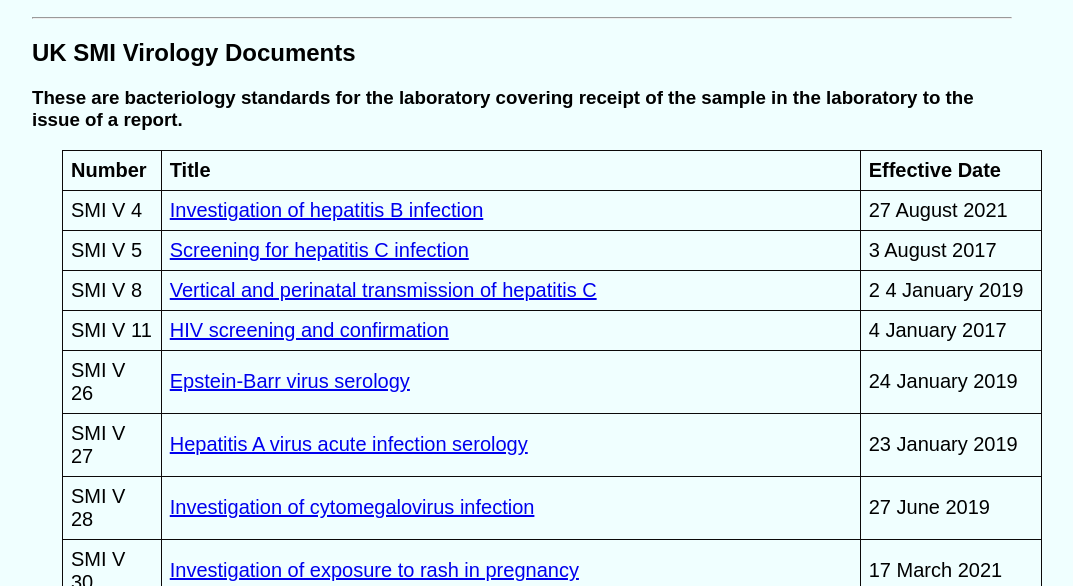
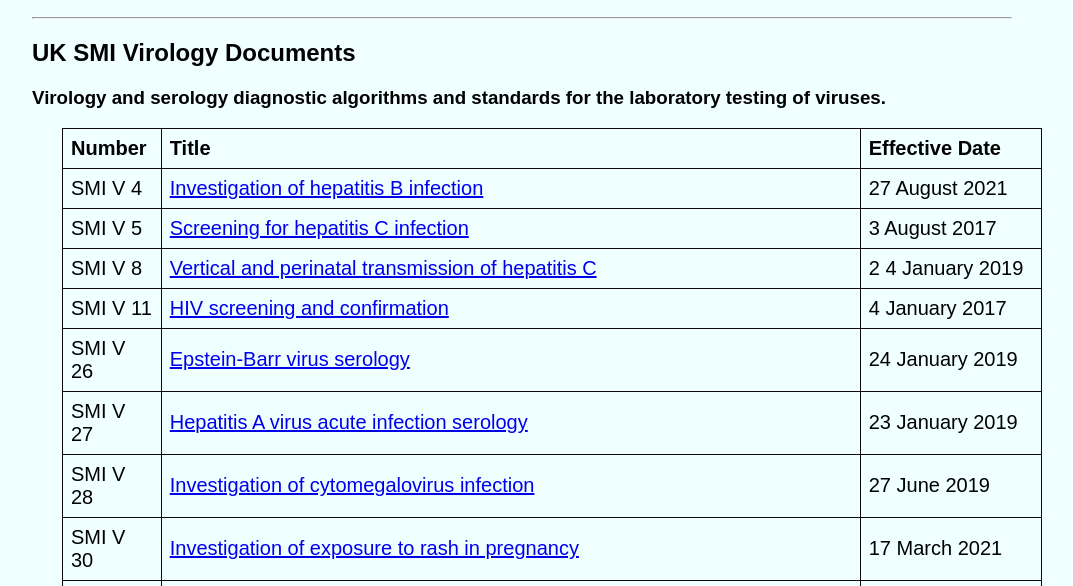
Before and after one commit to UKSMI/Standards-for-Microbiology-Investigations, a plain HTML site: page Virology.html in a window 1280 px wide. Shown: the part 167-753 px from the top of the page, without its empty margins (118-1191 px from the left). Drawn offline with Linux system fonts and the light colour scheme.

Commit message:
Update Virology

```diff
--- a/Virology.html
+++ b/Virology.html
@@ -15,7 +15,7 @@
         <hr>
 <div class="a">
     <h2>UK SMI Virology Documents</h2>
-    <h3>These are bacteriology standards for the laboratory covering receipt of the sample in the laboratory to the issue of a report.</h3>
+    <h3>Virology and serology diagnostic algorithms and standards for the laboratory testing of viruses.</h3>
 </div>
 
 <table class="b">
```
